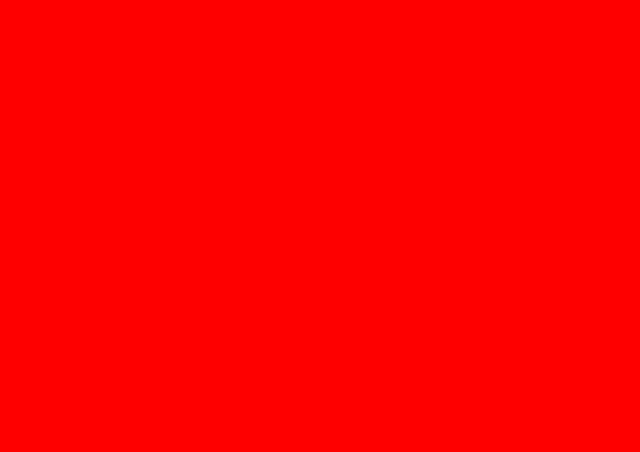
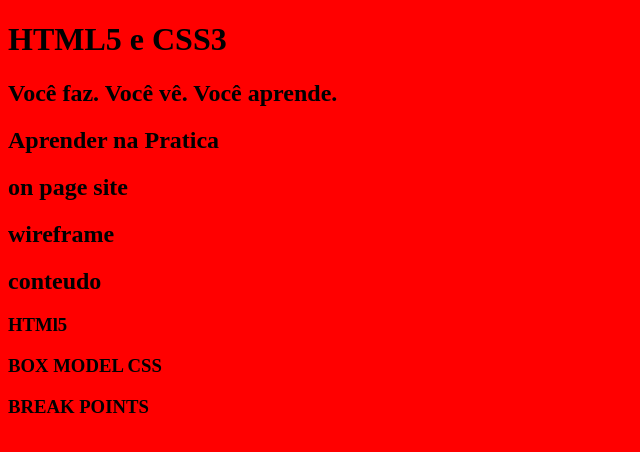
Before and after one commit to MarcioLeandro8/HTML5CSS3, a plain HTML site: page index.html in a window 1280 px wide. Shown: the whole page, without its empty margins (0-640 px from the left). Drawn offline with Linux system fonts and the light colour scheme.

Commit message:
semântica e heading tags

```diff
--- a/index.html
+++ b/index.html
@@ -10,6 +10,39 @@
     <link rel="stylesheet" href="style.css">
 </head>
 <body>
+    <!-- Cabeçalho -->
+    <header>
 
+    </header>
+    <!-- destaque -->
+    <main>
+        <h1>HTML5 e CSS3 </h1>
+        <h2>Você faz. Você vê. Você aprende.</h2>
+    </main>
+    <!-- sobre -->
+    <section>
+        <h2>Aprender na Pratica</h2>
+    </section>
+    <!-- on page -->
+    <section>
+        <h2> on page site</h2>
+    </section>
+    <!--wireframe -->
+    <section>
+        <h2>wireframe</h2>
+    </section>
+    <!-- conteudo -->
+    <section>
+        <h2>conteudo</h2>
+        <h3>HTMl5</h3>
+        <h3>BOX MODEL CSS</h3>
+        <h3>BREAK POINTS</h3>
+
+
+    </section>
+    <!-- rodapé -->
+    <footer>
+
+    </footer>
 </body>
 </html>
```
